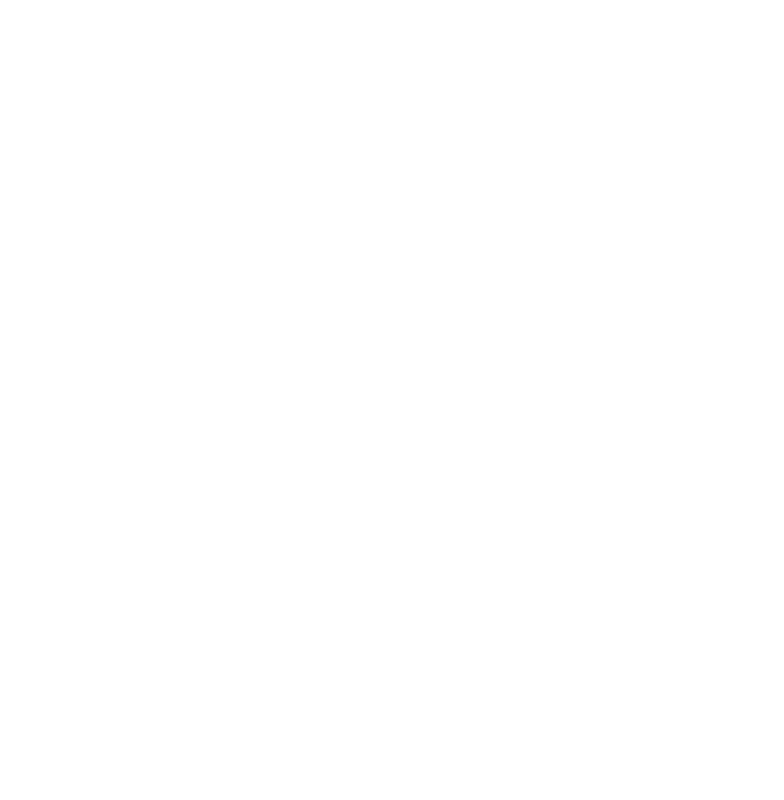
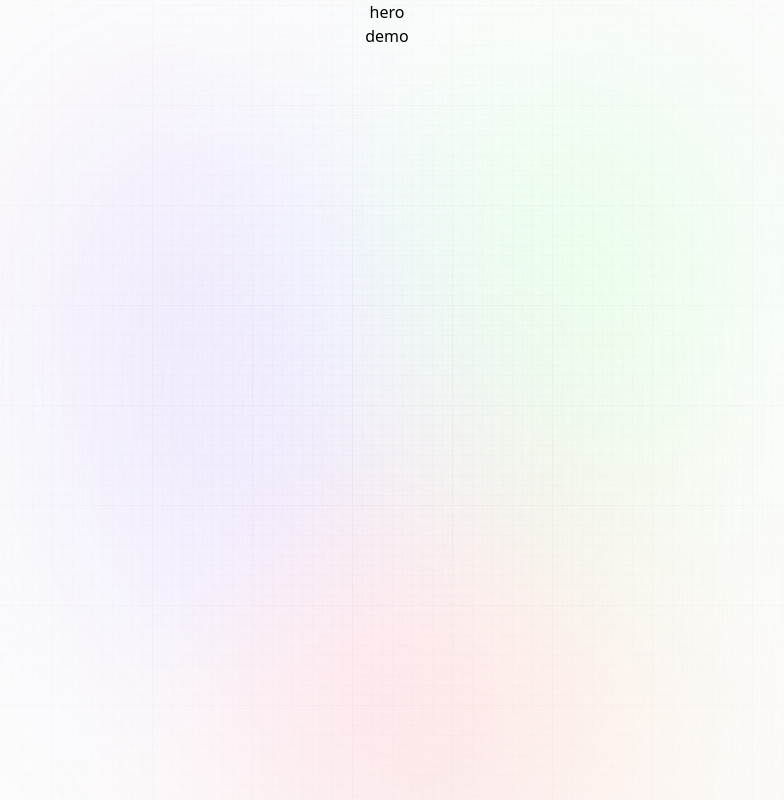
Before and after one commit to marshaweru/mbrija, a React (Vite) app: page / in a window 1280 px wide. Shown: the whole page, without its empty margins (253-1037 px from the left). Built offline with nearby package versions, Linux system fonts and the light colour scheme; a web font is replaced by a local one.

Commit message:
Import logo

```diff
--- a/src/app.jsx
+++ b/src/app.jsx
@@ -5,7 +5,15 @@
 const app = () => {
   return (
     <main>
+      <div className="main">
+        <div className="gradient">
+        </div>
+      </div>
 
+      <div className="app">
+        <Hero/>
+        <Demo/>
+      </div>
     </main>
   )
 }
--- a/src/components/hero.jsx
+++ b/src/components/hero.jsx
@@ -1,4 +1,4 @@
-import React from 'react'
+import { logo } from '../assets';
 
 const hero = () => {
   return (
```
